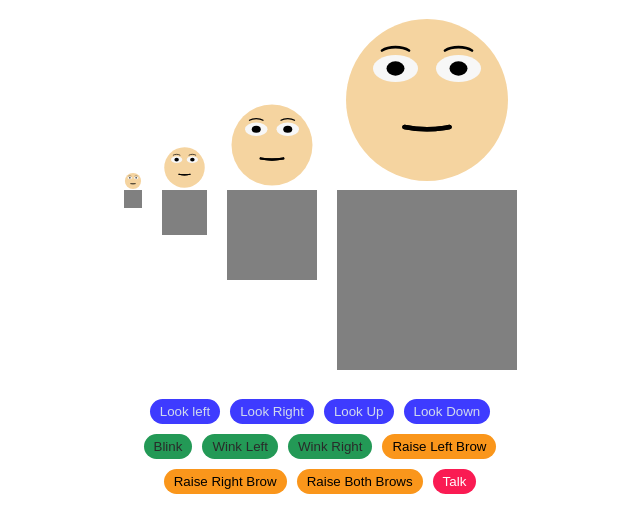
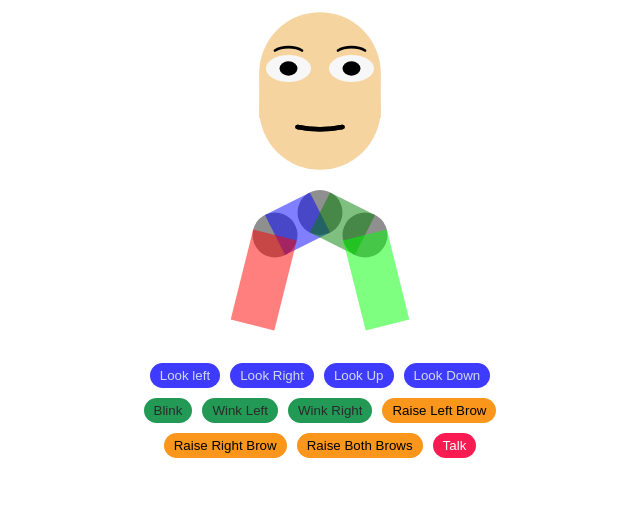
Before and after one commit to simmihugs/doc, a React (Vite) app: page / in a window 1280 px wide. Shown: the top 532 px of the page, without its empty margins (320-960 px from the left). Built offline with nearby package versions, Linux system fonts and the light colour scheme.

Commit message:
there is a body

```diff
--- a/src/App.jsx
+++ b/src/App.jsx
@@ -20,7 +20,8 @@ export default function App() {
   const [rightEyebrowY, setRightEyebrowY] = useState(Const.BASE_EYEBROW_Y);
   const [talking, setTalking] = useState(false);
   const eyebrowMoveAmount = -5;
-  const sizes = [10, 25, 50, 100];
+  //  const sizes = [10, 25, 50, 100];
+  const sizes = [100];
   return (
     <div className="svg-doctor-container">
       <div className="faces-container">
@@ -38,7 +39,79 @@ export default function App() {
               setTalking={setTalking}
               size={size}
             />
-            <Shirt size={size} />
+            <svg viewBox="-50 0 400 320">
+              <circle cx="150" cy="50" r="50" fill="#8f8f8f" />
+              <circle cx="50" cy="100" r="50" fill="#8f8f8f" />
+              <circle cx="250" cy="100" r="50" fill="#8f8f8f" />
+
+              {/*
+              <line
+                x1="150"
+                y1="50"
+                x2="50"
+                y2="100"
+                stroke="black"
+                strokeWidth="100"
+              />
+
+                */}
+              <polygon
+                points="127.64,5.28 172.36,94.72 72.36,144.72 27.64,55.28"
+                fill="blue"
+                opacity="0.5"
+              />
+              {/*
+                               <line
+                x1="150"
+                y1="50"
+                x2="250"
+                y2="100"
+                stroke="black"
+                strokeWidth="100"
+              />
+
+                */}
+
+              <polygon
+                points="127.64,94.72 172.36,5.28 272.36,55.28 227.64,144.72"
+                fill="green"
+                opacity="0.5"
+              />
+              {/*
+              <line
+                x1="50"
+                y1="100"
+                x2={50 - (100 - 50)}
+                y2={100 - (50 - 250)}
+                stroke="red"
+                strokeWidth="100"
+              />
+
+                */}
+              <polygon
+                points="98.5,112.15 1.5,87.85 -48.5,287.85 48.5,312.15"
+                fill="red"
+                opacity="0.5"
+              />
+
+              {/*
+              <line
+                x1="250"
+                y1="100"
+                x2={250 + (100 - 50)} // Perpendicular direction calculation
+                y2={100 - (50 - 250)}
+                stroke="green"
+                strokeWidth="100"
+              />
+
+                */}
+
+              <polygon
+                points="201.50,112.15 298.50,87.85 348.50,287.85 251.50,312.15"
+                fill="lime"
+                opacity="0.5"
+              />
+            </svg>
           </div>
         ))}
       </div>
--- a/src/character/body/Shirt.jsx
+++ b/src/character/body/Shirt.jsx
@@ -1,9 +1,12 @@
-export default function Shirt({ size }) {
-  const width = (size * 180) / 100;
-  const height = (size * 180) / 100;
-  return (
-    <svg viewBox={`0 0 ${width} ${height}`}>
-      <rect width={width} height={height} fill="gray"></rect>
-    </svg>
-  );
+export default function DoctorBody({ size }) {
+  const scale = size / 100;
+  const neckWidth = 20 * scale;
+  const neckHeight = 15 * scale;
+  const shoulderWidth = 100 * scale;
+  const shoulderHeight = 25 * scale;
+  const shoulderRoundRadius = 15 * scale; // Radius for the top corners
+  const centerX = 100 * scale;
+  const centerY = 100 * scale;
+
+  return <svg viewBox={`0 0 ${200 * scale} ${200 * scale}`}>{/* Neck */}</svg>;
 }
--- a/src/character/head/Face.jsx
+++ b/src/character/head/Face.jsx
@@ -16,12 +16,37 @@ export default function Face({
   setTalking,
   size = 100,
 }) {
+  const scale = size / 100;
+  const neckWidth = 50 * scale;
+  const neckHeight = 40 * scale;
+  const shoulderWidth = 240 * scale;
+  const shoulderHeightTop = 20 * scale;
+  const shoulderHeightBottom = 15 * scale;
+  const shoulderRoundRadius = 20 * scale;
+  const headRadius = Const.HEAD_RADIUS * scale;
+  const headCenterY = Const.HEAD_CENTER_Y * scale;
+  const headCenterX = Const.HEAD_CENTER_X * scale;
+  const neckTopY = headCenterY + headRadius;
+  const neckX = headCenterX - neckWidth / 2;
+  const shoulderTopY = neckTopY + neckHeight - 5 * scale;
+  const shoulderX = headCenterX - shoulderWidth / 2;
+
+  const shoulderXLeft = headCenterX - shoulderWidth / 2;
+  const shoulderXRight = headCenterX + shoulderWidth / 2;
+  const shoulderBottomY = shoulderTopY + shoulderHeightTop;
+
+  // Calculate the new viewBox dimensions
+  const viewBoxX = 0;
+  const viewBoxY = 0;
+  const viewBoxWidth = 200; // Keep the width for now, adjust if needed
+  const viewBoxHeight = 200; // Adjust 20 for some extra padding
+
   return (
     <div className="svg-doctor-face">
       <svg
-        viewBox="0 0 200 200"
+        viewBox={`${viewBoxX} ${viewBoxY} ${viewBoxWidth} ${viewBoxHeight}`}
         width={(180 * size) / 100}
-        height={(180 * size) / 100}
+        height={((viewBoxHeight / viewBoxWidth) * 180 * size) / 100} // Maintain aspect ratio
         aria-labelledby="faceTitle faceDesc"
       >
         <title id="faceTitle">Animated SVG Face</title>
@@ -31,23 +56,34 @@ export default function Face({
         </desc>
 
         <circle
-          cx={Const.HEAD_CENTER_X}
-          cy={Const.HEAD_CENTER_Y}
-          r={Const.HEAD_RADIUS}
+          cx={headCenterX}
+          cy={headCenterY - 30}
+          r={headRadius * 0.75}
+          fill="#f5d4a0"
+        />
+        <circle
+          cx={headCenterX}
+          cy={headCenterY + 10}
+          r={headRadius * 0.75}
+          fill="#f5d4a0"
+        />
+        <rect
+          x={headCenterX - headRadius * 0.75}
+          y={headCenterY - 30}
+          width={headRadius * 0.75 * 2}
+          height="50"
           fill="#f5d4a0"
         />
 
         <Eye position={position} side="left" />
         <Eye position={position} side="right" />
-
-        <EyeBrow x={Const.LEFT_EYE_CX} y={leftEyebrowY} />
-        <EyeBrow x={Const.RIGHT_EYE_CX} y={rightEyebrowY} />
+        <EyeBrow x={Const.LEFT_EYE_CX * scale} y={leftEyebrowY * scale} />
+        <EyeBrow x={Const.RIGHT_EYE_CX * scale} y={rightEyebrowY * scale} />
         <Mouth
           mouthExpression={mouthExpression}
           setTalking={setTalking}
           talking={talking}
         />
-
         <EyeLid
           isBlinking={isBlinking}
           isBlinkingLeft={isBlinkingLeft}
```
